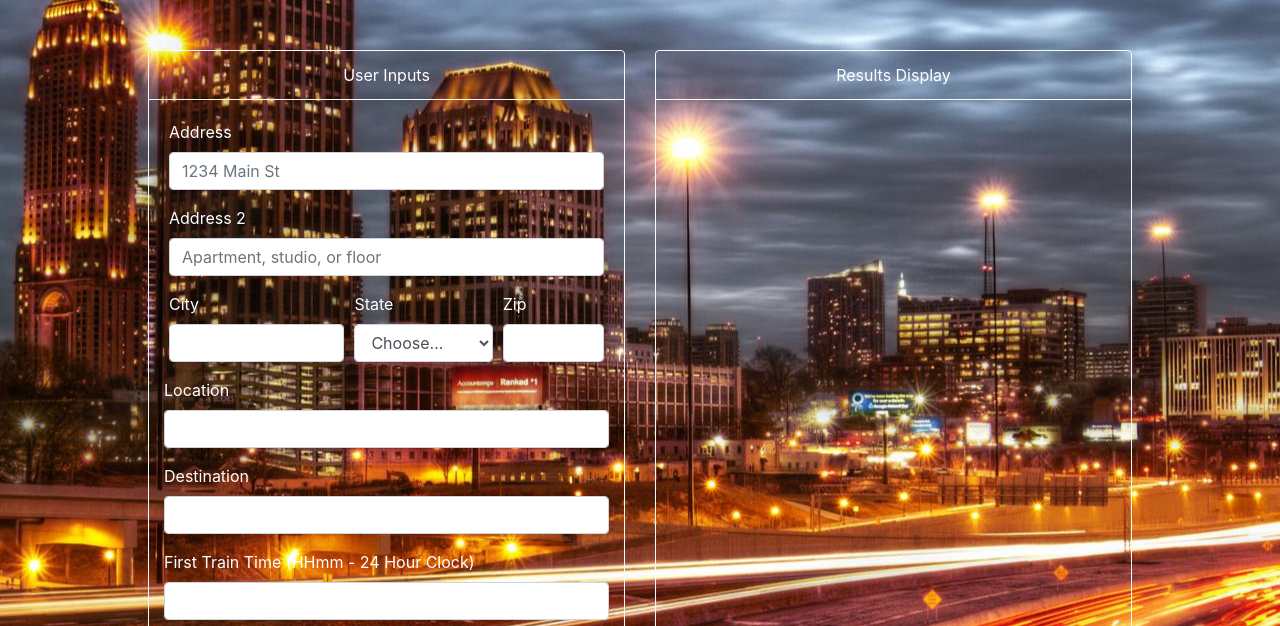
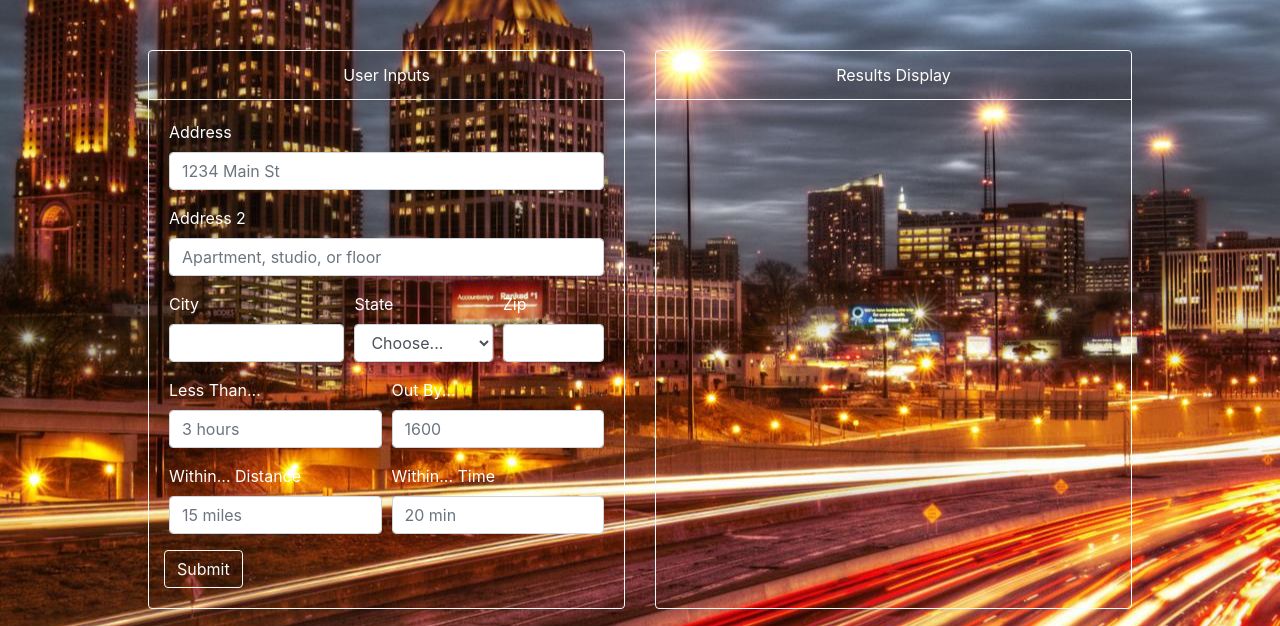
Before and after one commit to SasquatchXYZ/CSS-Template-Fun, a plain HTML site: page bootstrap.html in a window 1280 px wide. Shown: the part 174-800 px from the top of the page. Drawn offline with nearby package versions, Linux system fonts and the light colour scheme.

Commit message:
bootstrap completed for now

```diff
--- a/bootstrap.html
+++ b/bootstrap.html
@@ -97,21 +97,25 @@
                                         <input type="text" class="form-control" id="inputZip">
                                     </div>
                                 </div>
-                                <div class="form-group form-row text-white">
-                                    <label for="train-name-input">Location</label>
-                                    <input class="form-control" id="train-name-input" type="text">
+                                <div class="form-row text-white">
+                                    <div class="form-group col-md-6">
+                                        <label for="hour-limit">Less Than...</label>
+                                        <input type="text" class="form-control" id="hour-limit" placeholder="3 hours">
+                                    </div>
+                                    <div class="form-group col-md-6">
+                                        <label for="time-done">Out By...</label>
+                                        <input type="number" class="form-control" id="time-done" placeholder="1600">
+                                    </div>
                                 </div>
-                                <div class="form-group form-row text-white">
-                                    <label for="destination-input">Destination</label>
-                                    <input class="form-control" id="destination-input" type="text">
-                                </div>
-                                <div class="form-group form-row text-white">
-                                    <label for="first-time-input">First Train Time (HHmm - 24 Hour Clock)</label>
-                                    <input class="form-control" id="first-time-input" type="text">
-                                </div>
-                                <div class="form-group form-row text-white">
-                                    <label for="frequency-input">Frequency (min)</label>
-                                    <input class="form-control" id="frequency-input" type="text">
+                                <div class="form-row text-white">
+                                    <div class="form-group col-md-6">
+                                        <label for="travel-distance">Within... Distance</label>
+                                        <input type="text" class="form-control" id="travel-distance" placeholder="15 miles">
+                                    </div>
+                                    <div class="form-group col-md-6">
+                                        <label for="travel-time">Within... Time</label>
+                                        <input type="number" class="form-control" id="travel-time" placeholder="20 min">
+                                    </div>
                                 </div>
                                 <div class="form-row">
                                     <button class="btn btn-outline-light" id="submit-query" type="submit">Submit</button>
@@ -127,7 +131,7 @@
                             <form>
                                 <div class="form-group text-white">
                                     <label for="inputAddress">Address</label>
-                                    <input type="text" class="form-control" id="blank" placeholder="1234 Main St">
+                                    <input type="text" class="form-control" id="blank1" placeholder="1234 Main St">
                                 </div>
                                 <div class="form-group text-white">
                                     <label for="inputAddress2">Address 2</label>
@@ -139,7 +143,7 @@
                                         <input type="text" class="form-control" id="blank3">
                                     </div>
                                     <div class="form-group col-md-4">
-                                        <label for="blank">State</label>
+                                        <label for="blank4">State</label>
                                         <select id="blank4" class="form-control">
                                             <option selected>Choose...</option>
                                             <option>Atlanta</option>
@@ -150,24 +154,28 @@
                                         <input type="text" class="form-control" id="blank5">
                                     </div>
                                 </div>
-                                <div class="form-group form-row text-white">
-                                    <label for="train-name-input">Location</label>
-                                    <input class="form-control" id="blank7" type="text">
+                                <div class="form-row text-white">
+                                    <div class="form-group col-md-6">
+                                        <label for="hour-limit">Less Than...</label>
+                                        <input type="text" class="form-control" id="blank6" placeholder="3 hours">
+                                    </div>
+                                    <div class="form-group col-md-6">
+                                        <label for="time-done">Out By...</label>
+                                        <input type="number" class="form-control" id="blank7" placeholder="1600">
+                                    </div>
                                 </div>
-                                <div class="form-group form-row text-white">
-                                    <label for="destination-input">Destination</label>
-                                    <input class="form-control" id="blank6" type="text">
-                                </div>
-                                <div class="form-group form-row text-white">
-                                    <label for="first-time-input">First Train Time (HHmm - 24 Hour Clock)</label>
-                                    <input class="form-control" id="blank8" type="text">
-                                </div>
-                                <div class="form-group form-row text-white">
-                                    <label for="frequency-input">Frequency (min)</label>
-                                    <input class="form-control" type="text">
+                                <div class="form-row text-white">
+                                    <div class="form-group col-md-6">
+                                        <label for="travel-distance">Within... Distance</label>
+                                        <input type="text" class="form-control" id="blank8" placeholder="15 miles">
+                                    </div>
+                                    <div class="form-group col-md-6">
+                                        <label for="travel-time">Within... Time</label>
+                                        <input type="number" class="form-control" id="blank9" placeholder="20 min">
+                                    </div>
                                 </div>
                                 <div class="form-row">
-                                    <button class="btn btn-outline-light"  type="submit">Submit</button>
+                                    <button class="btn btn-outline-light" id="blank10" type="submit">Submit</button>
                                 </div>
                             </form>
                         </div>
```
